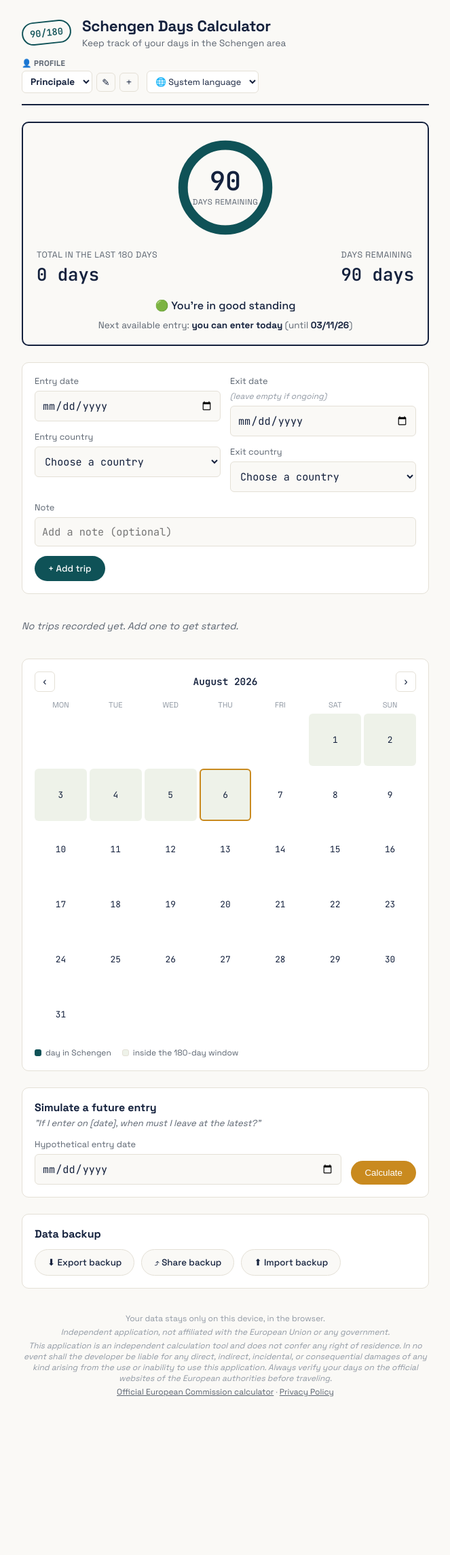
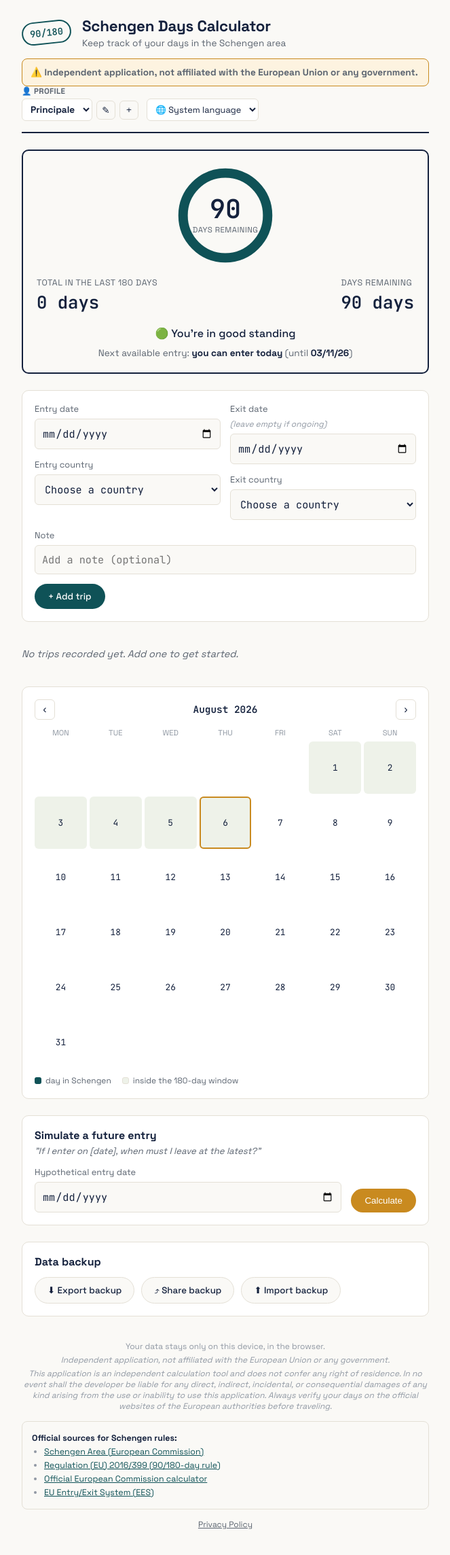
Before and after one commit to micmax1000-afk/schengen-days, a React (Vite) app: page / in a window 1280 px wide. Shown: the top 2288 px of the page at 68% size, without its empty margins (308-971 px from the left). Before the commit the page ends 2100 px from the top, so only its background shows below. Built offline with nearby package versions, Linux system fonts and the light colour scheme.

Commit message:
Add files via upload

```diff
--- a/public/service-worker.js
+++ b/public/service-worker.js
@@ -1,4 +1,4 @@
-const CACHE_NAME = "schengen-days-v13";
+const CACHE_NAME = "schengen-days-v14";
 
 self.addEventListener("install", (event) => {
   self.skipWaiting();
--- a/src/App.tsx
+++ b/src/App.tsx
@@ -85,7 +85,29 @@ export default function App() {
         <p>{t.footerNote}</p>
         <p className="app__disclaimer">{t.disclaimer}</p>
         <p className="app__disclaimer">{t.liabilityDisclaimer}</p>
-        <p>
+
+        <div className="app__sources">
+          <p className="app__sources-title">{t.officialSourcesTitle}</p>
+          <ul className="app__sources-list">
+            <li>
+              <a
+                href="https://home-affairs.ec.europa.eu/policies/schengen/schengen-area_en"
+                target="_blank"
+                rel="noopener noreferrer"
+              >
+                {t.officialSourceSchengenArea}
+              </a>
+            </li>
+            <li>
+              <a
+                href="https://eur-lex.europa.eu/eli/reg/2016/399/oj"
+                target="_blank"
+                rel="noopener noreferrer"
+              >
+                {t.officialSourceRegulation}
+              </a>
+            </li>
+            <li>
               <a
                 href="https://ec.europa.eu/assets/home/visa-calculator/calculator.htm?lang=en"
                 target="_blank"
@@ -93,7 +115,20 @@ export default function App() {
               >
                 {t.officialCalculatorLink}
               </a>
-          {" · "}
+            </li>
+            <li>
+              <a
+                href="https://travel-europe.europa.eu/en/ees"
+                target="_blank"
+                rel="noopener noreferrer"
+              >
+                {t.officialSourceEES}
+              </a>
+            </li>
+          </ul>
+        </div>
+
+        <p>
           <a href="privacy.html" target="_blank" rel="noopener noreferrer">
             {t.privacyLink}
           </a>
--- a/src/components/Header.tsx
+++ b/src/components/Header.tsx
@@ -30,6 +30,7 @@ export default function Header({
           <p>{t.appSubtitle}</p>
         </div>
       </div>
+      <p className="app-header__disclaimer">⚠️ {t.disclaimer}</p>
       <div className="app-header__controls">
         <ProfileSwitcher
           profiles={profiles}
--- a/src/i18n/translations.ts
+++ b/src/i18n/translations.ts
@@ -63,6 +63,10 @@ export interface Dict {
   privacyLink: string;
   liabilityDisclaimer: string;
   officialCalculatorLink: string;
+  officialSourcesTitle: string;
+  officialSourceSchengenArea: string;
+  officialSourceRegulation: string;
+  officialSourceEES: string;
   profileLabel: string;
   addProfile: string;
   renameProfile: string;
@@ -133,6 +137,10 @@ export const translations: Record<Lang, Dict> = {
     privacyLink: "Politique de confidentialité",
     liabilityDisclaimer: "Cette application est un outil de calcul indépendant et ne confère aucun droit de séjour. En aucun cas le développeur ne pourra être tenu responsable des dommages directs, indirects, accessoires ou consécutifs de quelque nature que ce soit résultant de l'utilisation ou de l'impossibilité d'utiliser cette application. Vérifiez toujours vos jours sur les sites officiels des autorités européennes avant de voyager.",
     officialCalculatorLink: "Calculateur officiel de la Commission européenne",
+    officialSourcesTitle: "Sources officielles sur les règles Schengen :",
+    officialSourceSchengenArea: "Espace Schengen (Commission européenne)",
+    officialSourceRegulation: "Règlement (UE) 2016/399 (règle des 90/180 jours)",
+    officialSourceEES: "Système d'entrée/sortie de l'UE (EES)",
     profileLabel: "Profil",
     addProfile: "Ajouter un profil",
     renameProfile: "Renommer le profil",
@@ -190,6 +198,10 @@ export const translations: Record<Lang, Dict> = {
     privacyLink: "מדיניות פרטיות",
     liabilityDisclaimer: "אפליקציה זו היא כלי חישוב עצמאי ואינה מעניקה כל זכות שהייה. המפתח לא יישא באחריות בשום מקרה לנזקים ישירים, עקיפים, אגביים או תוצאתיים מכל סוג שהוא הנובעים משימוש או מאי-יכולת שימוש באפליקציה זו. תמיד ודאו את ימיכם באתרים הרשמיים של הרשויות האירופיות לפני הנסיעה.",
     officialCalculatorLink: "המחשבון הרשמי של הנציבות האירופית",
+    officialSourcesTitle: "מקורות רשמיים לגבי כללי שנגן:",
+    officialSourceSchengenArea: "אזור שנגן (הנציבות האירופית)",
+    officialSourceRegulation: "תקנה (האיחוד האירופי) 2016/399 (כלל 90/180 הימים)",
+    officialSourceEES: "מערכת הכניסה/יציאה של האיחוד האירופי (EES)",
     profileLabel: "פרופיל",
     addProfile: "הוסף פרופיל",
     renameProfile: "שנה שם פרופיל",
@@ -261,6 +273,10 @@ export const translations: Record<Lang, Dict> = {
     privacyLink: "Informativa sulla privacy",
     liabilityDisclaimer: "Questa applicazione è uno strumento di calcolo indipendente e non conferisce alcun diritto di soggiorno. In nessun caso lo sviluppatore sarà responsabile per danni diretti, indiretti, incidentali o consequenziali di qualsiasi tipo derivanti dall'uso o dall'impossibilità di utilizzare questa applicazione. Verifica sempre i tuoi giorni sui siti ufficiali delle autorità europee prima di viaggiare.",
     officialCalculatorLink: "Calcolatore ufficiale della Commissione Europea",
+    officialSourcesTitle: "Fonti ufficiali per le norme Schengen:",
+    officialSourceSchengenArea: "Area Schengen (Commissione Europea)",
+    officialSourceRegulation: "Regolamento (UE) 2016/399 (regola dei 90/180 giorni)",
+    officialSourceEES: "Sistema di ingresso/uscita dell'UE (EES)",
     profileLabel: "Profilo",
     addProfile: "Aggiungi profilo",
     renameProfile: "Rinomina profilo",
@@ -325,6 +341,10 @@ export const translations: Record<Lang, Dict> = {
     privacyLink: "Privacy Policy",
     liabilityDisclaimer: "This application is an independent calculation tool and does not confer any right of residence. In no event shall the developer be liable for any direct, indirect, incidental, or consequential damages of any kind arising from the use or inability to use this application. Always verify your days on the official websites of the European authorities before traveling.",
     officialCalculatorLink: "Official European Commission calculator",
+    officialSourcesTitle: "Official sources for Schengen rules:",
+    officialSourceSchengenArea: "Schengen Area (European Commission)",
+    officialSourceRegulation: "Regulation (EU) 2016/399 (90/180-day rule)",
+    officialSourceEES: "EU Entry/Exit System (EES)",
     profileLabel: "Profile",
     addProfile: "Add profile",
     renameProfile: "Rename profile",
@@ -389,6 +409,10 @@ export const translations: Record<Lang, Dict> = {
     privacyLink: "隐私政策",
     liabilityDisclaimer: "本应用程序是一个独立的计算工具，不授予任何居留权。在任何情况下，开发者均不对因使用或无法使用本应用程序而产生的任何直接、间接、附带或后果性损害承担责任。出行前请务必在欧盟官方网站上核实您的天数。",
     officialCalculatorLink: "欧盟委员会官方计算器",
+    officialSourcesTitle: "申根规则官方信息来源：",
+    officialSourceSchengenArea: "申根区（欧盟委员会）",
+    officialSourceRegulation: "（欧盟）2016/399号条例（90/180天规则）",
+    officialSourceEES: "欧盟出入境系统（EES）",
     profileLabel: "个人资料",
     addProfile: "添加个人资料",
     renameProfile: "重命名个人资料",
@@ -453,6 +477,10 @@ export const translations: Record<Lang, Dict> = {
     privacyLink: "سياسة الخصوصية",
     liabilityDisclaimer: "هذا التطبيق هو أداة حساب مستقلة ولا يمنح أي حق في الإقامة. لن يكون المطور مسؤولاً بأي حال من الأحوال عن أي أضرار مباشرة أو غير مباشرة أو عرضية أو تبعية من أي نوع تنشأ عن استخدام هذا التطبيق أو عدم القدرة على استخدامه. تحقق دائمًا من أيامك على المواقع الرسمية للسلطات الأوروبية قبل السفر.",
     officialCalculatorLink: "الحاسبة الرسمية للمفوضية الأوروبية",
+    officialSourcesTitle: "مصادر رسمية لقواعد شنغن:",
+    officialSourceSchengenArea: "منطقة شنغن (المفوضية الأوروبية)",
+    officialSourceRegulation: "اللائحة (الاتحاد الأوروبي) 2016/399 (قاعدة 90/180 يومًا)",
+    officialSourceEES: "نظام الدخول/الخروج الأوروبي (EES)",
     profileLabel: "الملف الشخصي",
     addProfile: "إضافة ملف شخصي",
     renameProfile: "إعادة تسمية الملف الشخصي",
@@ -517,6 +545,10 @@ export const translations: Record<Lang, Dict> = {
     privacyLink: "Política de privacidad",
     liabilityDisclaimer: "Esta aplicación es una herramienta de cálculo independiente y no confiere ningún derecho de residencia. En ningún caso el desarrollador será responsable de daños directos, indirectos, incidentales o consecuentes de cualquier tipo derivados del uso o la imposibilidad de uso de esta aplicación. Verifica siempre tus días en los sitios web oficiales de las autoridades europeas antes de viajar.",
     officialCalculatorLink: "Calculadora oficial de la Comisión Europea",
+    officialSourcesTitle: "Fuentes oficiales sobre las normas Schengen:",
+    officialSourceSchengenArea: "Espacio Schengen (Comisión Europea)",
+    officialSourceRegulation: "Reglamento (UE) 2016/399 (regla de los 90/180 días)",
+    officialSourceEES: "Sistema de Entradas y Salidas de la UE (EES)",
     profileLabel: "Perfil",
     addProfile: "Añadir perfil",
     renameProfile: "Renombrar perfil",
@@ -581,6 +613,10 @@ export const translations: Record<Lang, Dict> = {
     privacyLink: "Política de privacidade",
     liabilityDisclaimer: "Esta aplicação é uma ferramenta de cálculo independente e não confere qualquer direito de residência. Em nenhum caso o programador será responsável por danos diretos, indiretos, incidentais ou consequenciais de qualquer tipo resultantes do uso ou da impossibilidade de uso desta aplicação. Verifique sempre os seus dias nos sites oficiais das autoridades europeias antes de viajar.",
     officialCalculatorLink: "Calculadora oficial da Comissão Europeia",
+    officialSourcesTitle: "Fontes oficiais sobre as regras de Schengen:",
+    officialSourceSchengenArea: "Espaço Schengen (Comissão Europeia)",
+    officialSourceRegulation: "Regulamento (UE) 2016/399 (regra dos 90/180 dias)",
+    officialSourceEES: "Sistema de Entrada/Saída da UE (EES)",
     profileLabel: "Perfil",
     addProfile: "Adicionar perfil",
     renameProfile: "Renomear perfil",
@@ -645,6 +681,10 @@ export const translations: Record<Lang, Dict> = {
     privacyLink: "Политика конфиденциальности",
     liabilityDisclaimer: "Это приложение является независимым инструментом расчёта и не даёт права на проживание. Разработчик ни при каких обстоятельствах не несёт ответственности за любые прямые, косвенные, случайные или косвенные убытки любого рода, возникшие в результате использования или невозможности использования этого приложения. Всегда проверяйте количество дней на официальных сайтах европейских властей перед поездкой.",
     officialCalculatorLink: "Официальный калькулятор Европейской комиссии",
+    officialSourcesTitle: "Официальные источники о правилах Шенгена:",
+    officialSourceSchengenArea: "Шенгенская зона (Европейская комиссия)",
+    officialSourceRegulation: "Регламент (ЕС) 2016/399 (правило 90/180 дней)",
+    officialSourceEES: "Система въезда/выезда ЕС (EES)",
     profileLabel: "Профиль",
     addProfile: "Добавить профиль",
     renameProfile: "Переименовать профиль",
@@ -709,6 +749,10 @@ export const translations: Record<Lang, Dict> = {
     privacyLink: "गोपनीयता नीति",
     liabilityDisclaimer: "यह एप्लिकेशन एक स्वतंत्र गणना उपकरण है और निवास का कोई अधिकार प्रदान नहीं करता। किसी भी स्थिति में डेवलपर इस एप्लिकेशन के उपयोग या उपयोग करने में असमर्थता से उत्पन्न किसी भी प्रत्यक्ष, अप्रत्यक्ष, आकस्मिक या परिणामी क्षति के लिए उत्तरदायी नहीं होगा। यात्रा से पहले हमेशा यूरोपीय अधिकारियों की आधिकारिक वेबसाइटों पर अपने दिनों की पुष्टि करें।",
     officialCalculatorLink: "यूरोपीय आयोग का आधिकारिक कैलकुलेटर",
+    officialSourcesTitle: "शेंगेन नियमों के लिए आधिकारिक स्रोत:",
+    officialSourceSchengenArea: "शेंगेन क्षेत्र (यूरोपीय आयोग)",
+    officialSourceRegulation: "विनियमन (EU) 2016/399 (90/180-दिन का नियम)",
+    officialSourceEES: "EU प्रवेश/निकास प्रणाली (EES)",
     profileLabel: "प्रोफ़ाइल",
     addProfile: "प्रोफ़ाइल जोड़ें",
     renameProfile: "प्रोफ़ाइल का नाम बदलें",
--- a/src/style.css
+++ b/src/style.css
@@ -88,6 +88,18 @@ body {
   margin: 2px 0 0;
   font-size: 0.85rem;
   color: #5b6470;
+}
+
+.app-header__disclaimer {
+  margin: 0 0 14px;
+  padding: 10px 12px;
+  background: #fdf3e0;
+  border: 1px solid var(--amber);
+  border-radius: 8px;
+  font-size: 0.8rem;
+  font-weight: 600;
+  color: #7a5410;
+  line-height: 1.4;
 }
 
 .app__main {
@@ -800,3 +812,33 @@ body {
   border-radius: 8px;
   padding: 8px 12px;
 }
+
+.app__sources {
+  margin: 14px 0;
+  text-align: left;
+  background: var(--paper);
+  border: 1px solid var(--paper-line);
+  border-radius: 8px;
+  padding: 12px 14px;
+}
+
+.app__sources-title {
+  margin: 0 0 6px;
+  font-weight: 600;
+  font-size: 0.78rem;
+  color: var(--ink);
+}
+
+.app__sources-list {
+  margin: 0;
+  padding-left: 18px;
+  font-size: 0.78rem;
+}
+
+.app__sources-list li {
+  margin-bottom: 4px;
+}
+
+.app__sources-list a {
+  color: var(--petrol);
+}
```
Also changed, not shown: public/privacy.html (+13 -0 lines), store/store-listing.md (+7 -0 lines), 2 other files (tests, documents, lock files or other folders). Lines whose indentation alone changed are shown as unchanged.
